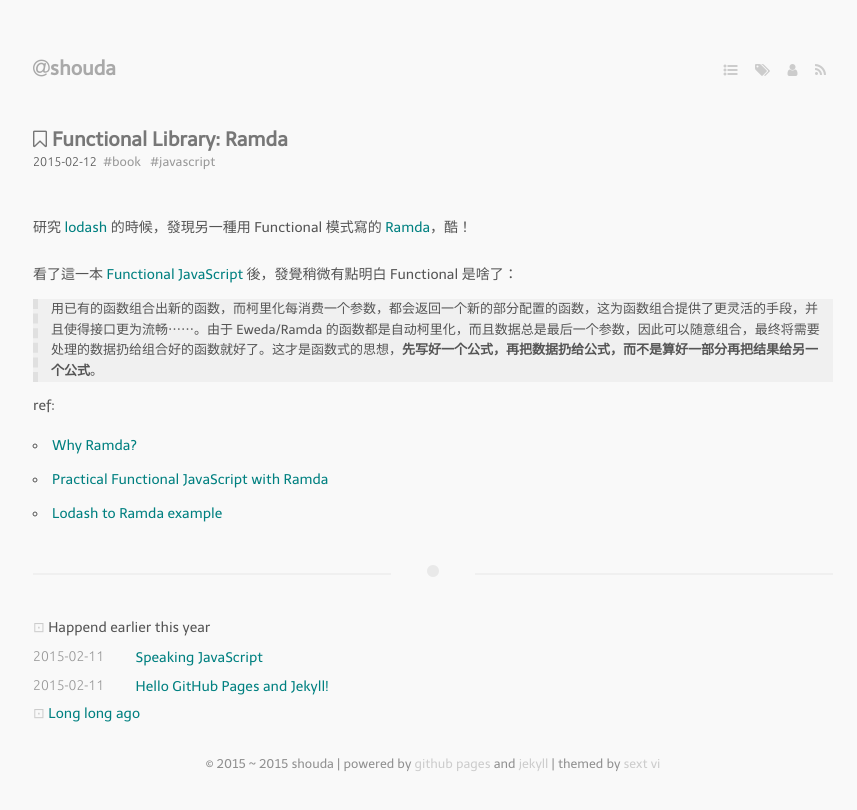
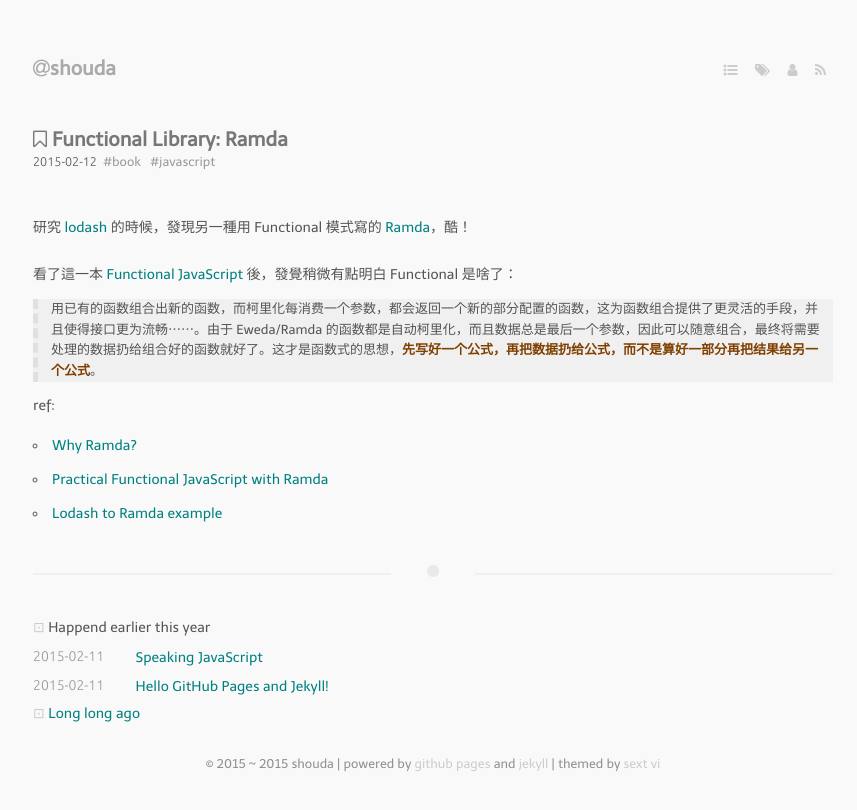
Before and after one commit to shouda/shouda.github.io, a Jekyll site: the page built from index.markdown, in a window 1280 px wide. Shown: the top 810 px of the page, without its empty margins (207-1064 px from the left). Built offline with Jekyll 4.4.1, drawn with Linux system fonts in a browser that asks for light colours; nearby versions of some CDN libraries; Markdown is read by kramdown in place of the engine named in the settings.

Commit message:
update css

```diff
--- a/media/css/style.css
+++ b/media/css/style.css
@@ -46,6 +46,9 @@
   color: #008080; }
   a:hover, header #header h1 a:hover, article .title a:hover, article .meta .tags a:hover, article .divider a:hover {
     color: #00b3b3; }
+
+strong {
+  color: #804000; }
 
 blockquote, pre code {
   background-color: #f0f0f0;
--- a/media/css/style.scss
+++ b/media/css/style.scss
@@ -30,6 +30,7 @@
 .center { text-align: center; }
 ::selection { color: #fff; background-color: #333; }
 a { text-decoration: none; color: #008080; &:hover { color: lighten(#008080, 10%); }; }
+strong { color: #804000; }
 blockquote { background-color: #f0f0f0; padding: 0 1em; border-left: 5px dashed #e0e0e0 !important; border-color: #e0e0e0 !important; font-size: 13px; line-height: 1.6; display: block; overflow: auto; }
 pre code { @extend blockquote; }
 code { background-color: #f8f8f8; padding: 2px 5px; border: 1px dashed #e0e0e0; font-family: #{$monospace}; }
```
Also changed, not shown: 1 other file.
